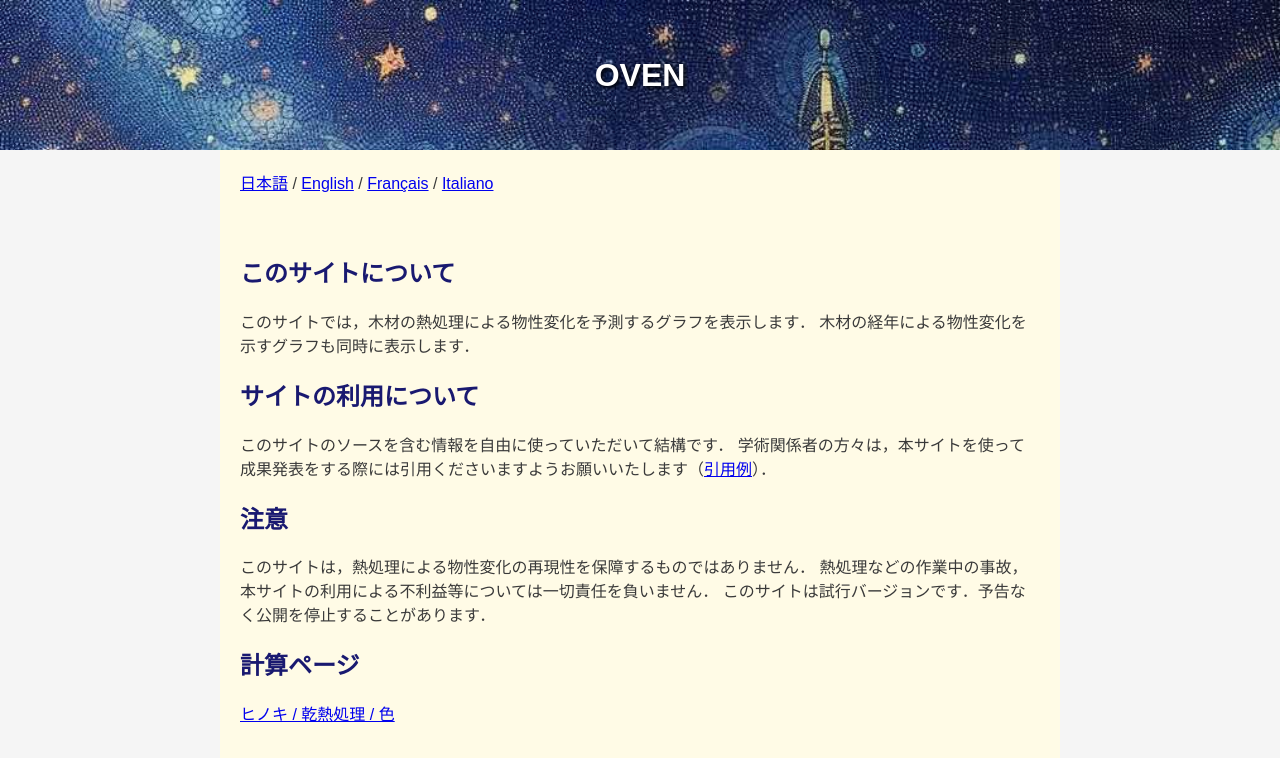
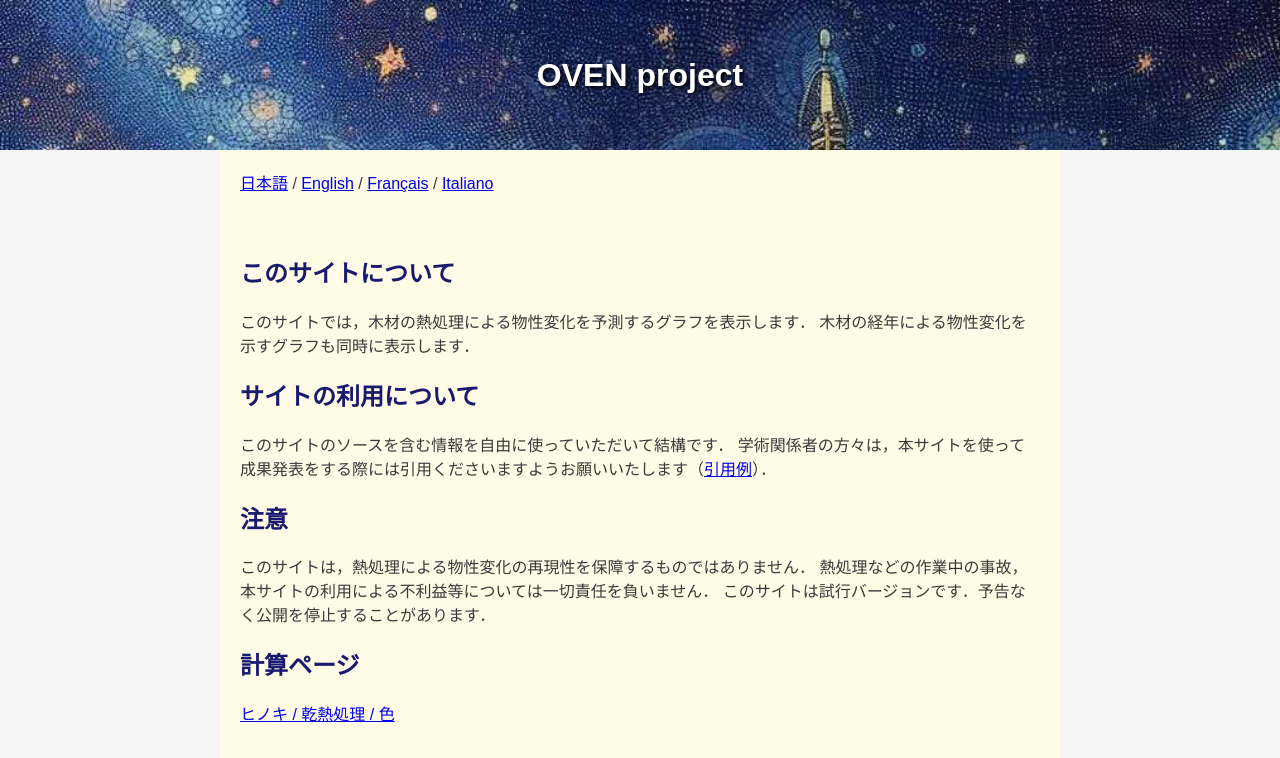
Before and after one commit to Matsuo-Ueda/TTWsimulator, a plain HTML site: page index.html in a window 1280 px wide. Shown: the top 758 px of the page. Drawn offline with Linux system fonts and the light colour scheme.

Commit message:
Update index.html

```diff
--- a/index.html
+++ b/index.html
@@ -44,7 +44,7 @@
 </head>
 <body>
 
-<div id="title" style="background-image: url('title.jpg'); height: 150px; background-size: cover; display: flex; justify-content: center; align-items: center;"><h1 style="color: white; text-shadow: 2px 2px 4px #000000;">OVEN</h1></div>
+<div id="title" style="background-image: url('title.jpg'); height: 150px; background-size: cover; display: flex; justify-content: center; align-items: center;"><h1 style="color: white; text-shadow: 2px 2px 4px #000000;">OVEN project</h1></div>
 
 <div class="container">
     <a href="#japanese">日本語</a> / <a href="#english">English</a> / <a href="#french">Français</a> / <a href="#italy">Italiano</a>
```
